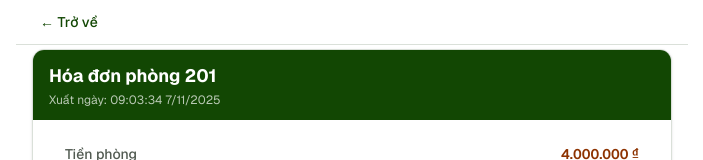
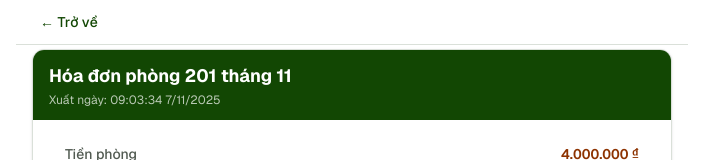
Before and after one commit to pmduc1997/room-bill-calculator, a Next.js app: page /invoice in a window 1280 px wide. Shown: the top 160 px of the page, without its empty margins (288-991 px from the left). Built offline with nearby package versions, Linux system fonts and the light colour scheme.

Commit message:
add month

```diff
--- a/app/invoice/page.tsx
+++ b/app/invoice/page.tsx
@@ -21,6 +21,10 @@ export default function InvoicePage() {
   } = useCalculatorStore();
 
   const issuedAt = useMemo(() => new Date().toLocaleString("vi-VN"), []);
+  const billingMonth = useMemo(() => {
+    const now = new Date();
+    return `${now.getMonth() + 1}`;
+  }, []);
 
   const rentTotal = currentRoom?.price ?? 0;
   const elecTotal = calcElecTotal();
@@ -120,7 +124,7 @@ export default function InvoicePage() {
           {/* Invoice title bar */}
           <div className="bg-brand-primary px-4 py-3 text-white">
             <h1 className="text-lg font-bold">
-              Hóa đơn phòng {currentRoom?.id}
+              Hóa đơn phòng {currentRoom?.id} tháng {billingMonth}
             </h1>
             <p className="text-xs opacity-70 mt-0.5">Xuất ngày: {issuedAt}</p>
           </div>
```
